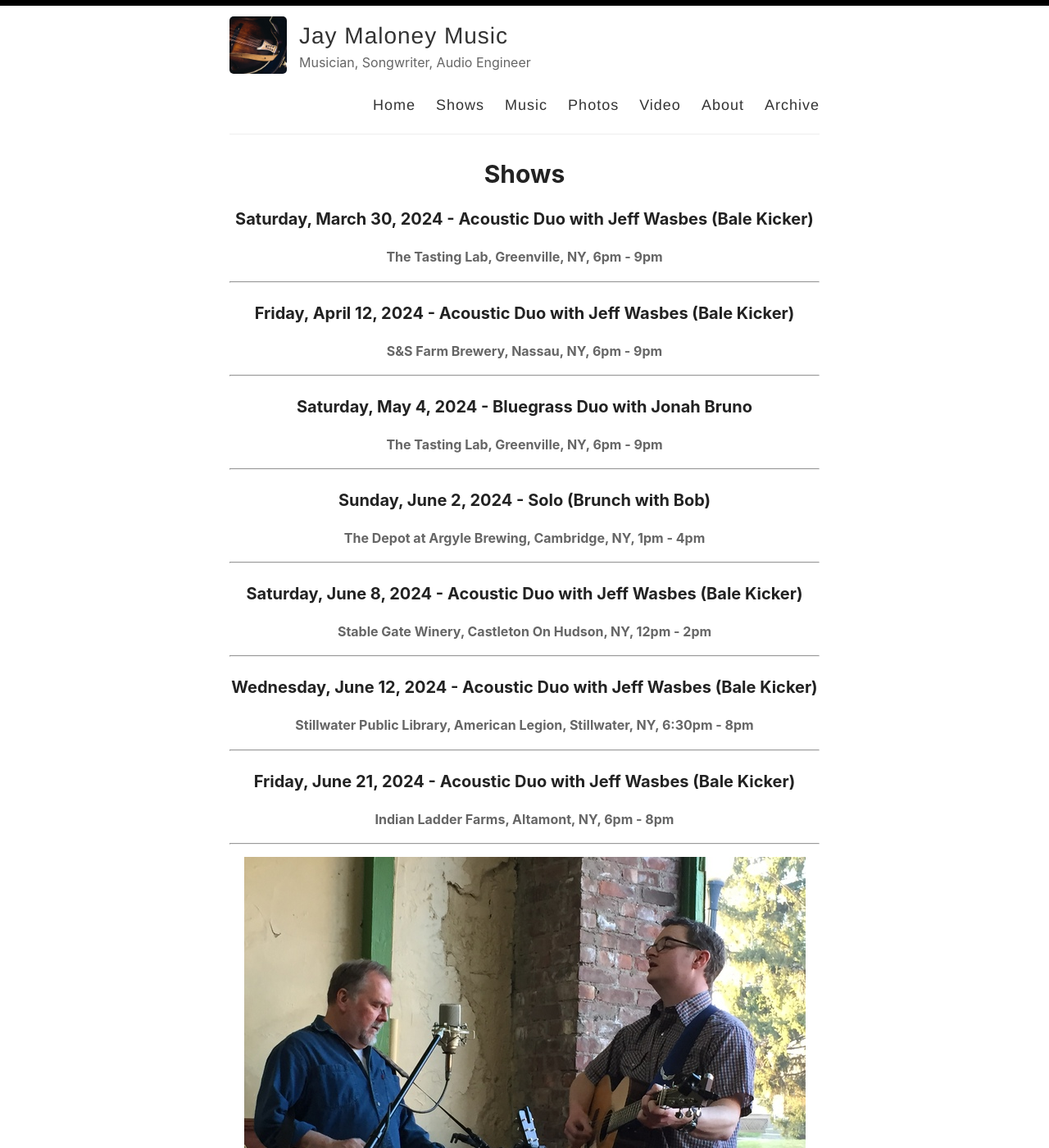
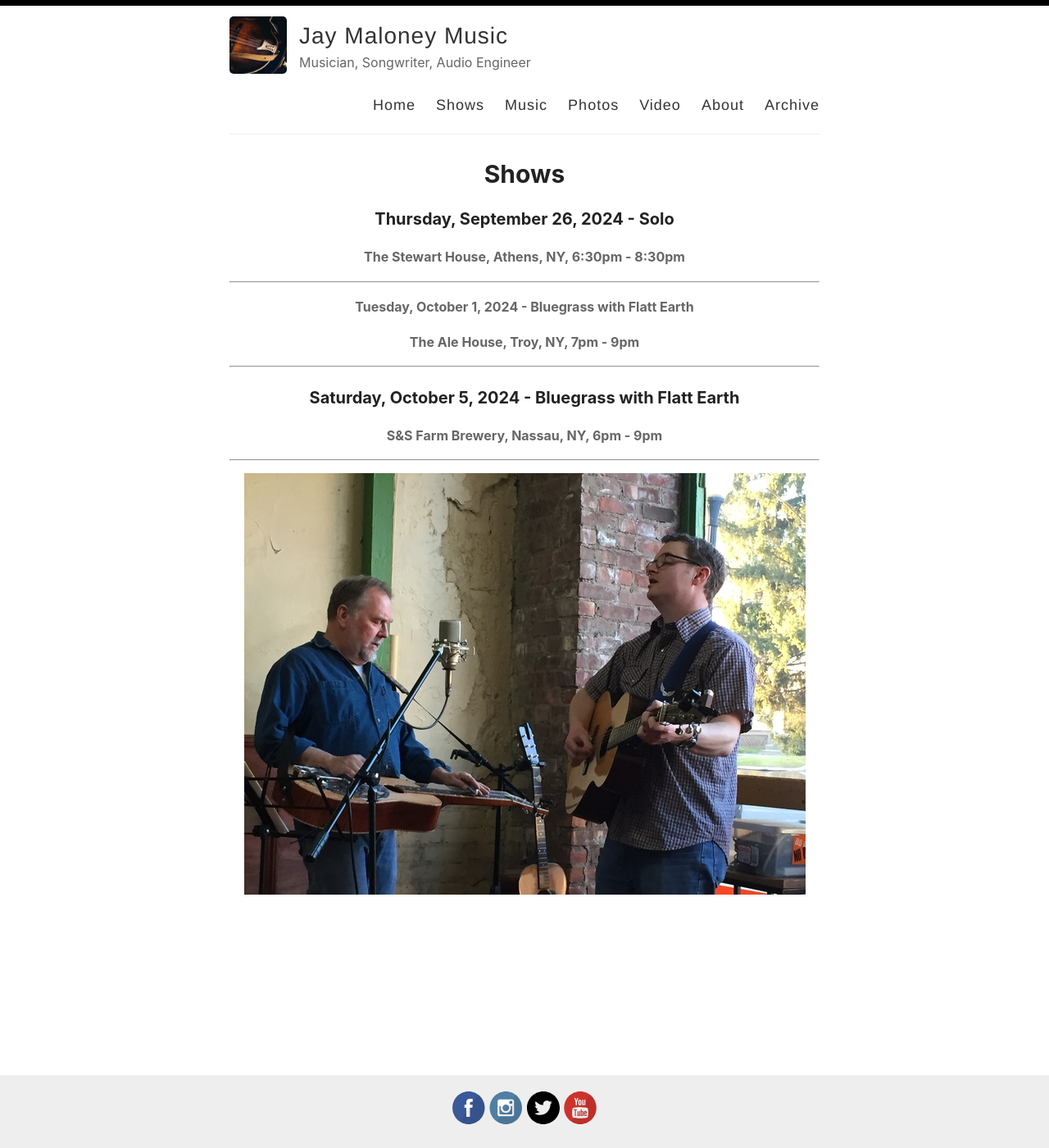
Before and after one commit to thisjaymaloney/thisjaymaloney.github.io, a Jekyll site: the page built from _pages/shows.md, in a window 1280 px wide and 1400 px high. Shown: the whole window at 82% size. Built offline with Jekyll 4.4.1, drawn with Linux system fonts in a browser that asks for light colours.

Commit message:
Update shows.md

```diff
--- a/_pages/shows.md
+++ b/_pages/shows.md
@@ -3,26 +3,14 @@ layout: page
 permalink: /shows/
 title: Shows
 ---
-### Saturday, March 30, 2024 - Acoustic Duo with Jeff Wasbes (Bale Kicker)
-#### The Tasting Lab, Greenville, NY, 6pm - 9pm
+### Thursday, September 26, 2024 - Solo
+#### The Stewart House, Athens, NY, 6:30pm - 8:30pm
 ---
-### Friday, April 12, 2024 - Acoustic Duo with Jeff Wasbes (Bale Kicker)
+#### Tuesday, October 1, 2024 - Bluegrass with Flatt Earth
+#### The Ale House, Troy, NY, 7pm - 9pm
+---
+### Saturday, October 5, 2024 - Bluegrass with Flatt Earth
 #### S&S Farm Brewery, Nassau, NY, 6pm - 9pm
----
-### Saturday, May 4, 2024 - Bluegrass Duo with Jonah Bruno
-#### The Tasting Lab, Greenville, NY, 6pm - 9pm
----
-### Sunday, June 2, 2024 - Solo (Brunch with Bob)
-#### The Depot at Argyle Brewing, Cambridge, NY, 1pm - 4pm
----
-### Saturday, June 8, 2024 - Acoustic Duo with Jeff Wasbes (Bale Kicker)
-#### Stable Gate Winery, Castleton On Hudson, NY, 12pm - 2pm
----
-### Wednesday, June 12, 2024 - Acoustic Duo with Jeff Wasbes (Bale Kicker)
-#### Stillwater Public Library, American Legion, Stillwater, NY, 6:30pm - 8pm
----
-### Friday, June 21, 2024 - Acoustic Duo with Jeff Wasbes (Bale Kicker)
-#### Indian Ladder Farms, Altamont, NY, 6pm - 8pm
 ---
 <p style="text-align:center;">
 <img src="/images/Jay M. 001_sm.jpg" alt="Jay Maloney & Kevin Maul - 2016">
```
